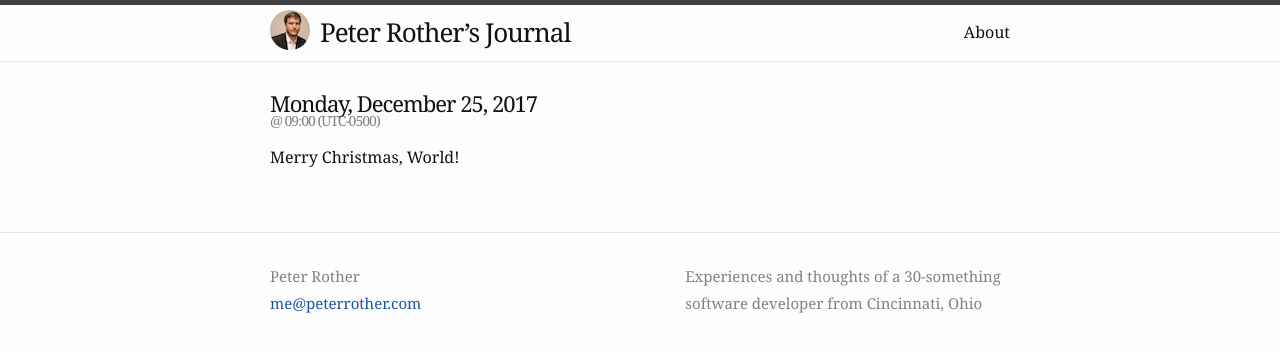
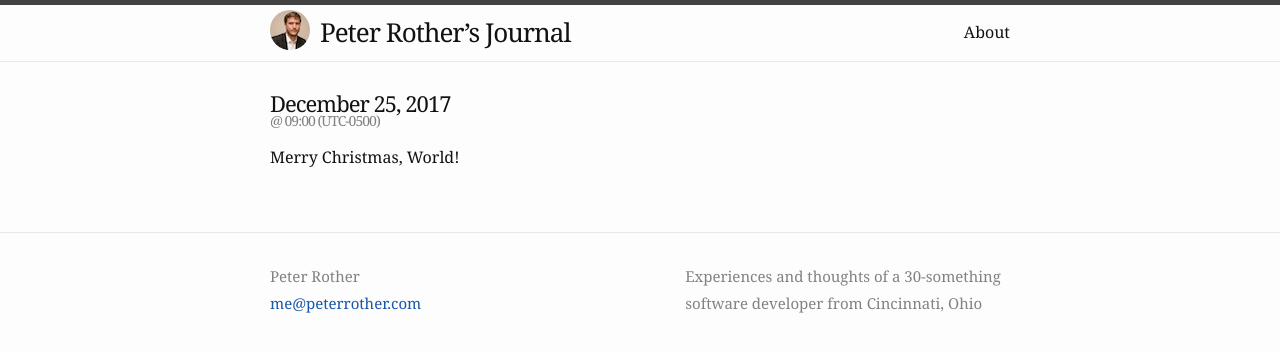
Before and after one commit to peterrother/peterrother.github.io, a Jekyll site: the page built from _posts/2017-12-25-micropost-2.md, in a window 1280 px wide. Shown: the top 352 px of the page. Built offline with Jekyll 4.4.1, drawn with Linux system fonts in a browser that asks for light colours.

Commit message:
Remove day of week portion of date title

```diff
--- a/_layouts/post.html
+++ b/_layouts/post.html
@@ -7,7 +7,7 @@ layout: default
     <h1 class="post-title" itemprop="name headline">
       {% if content.size <= 280 %}
         <time datetime="{{ post.date | date_to_xmlschema }}">
-  				{{ page.date | date: "%A, %B %e, %Y"}}
+  				{{ page.date | date: "%B %e, %Y"}}
   			</time>
       {% endif %}
 
```
